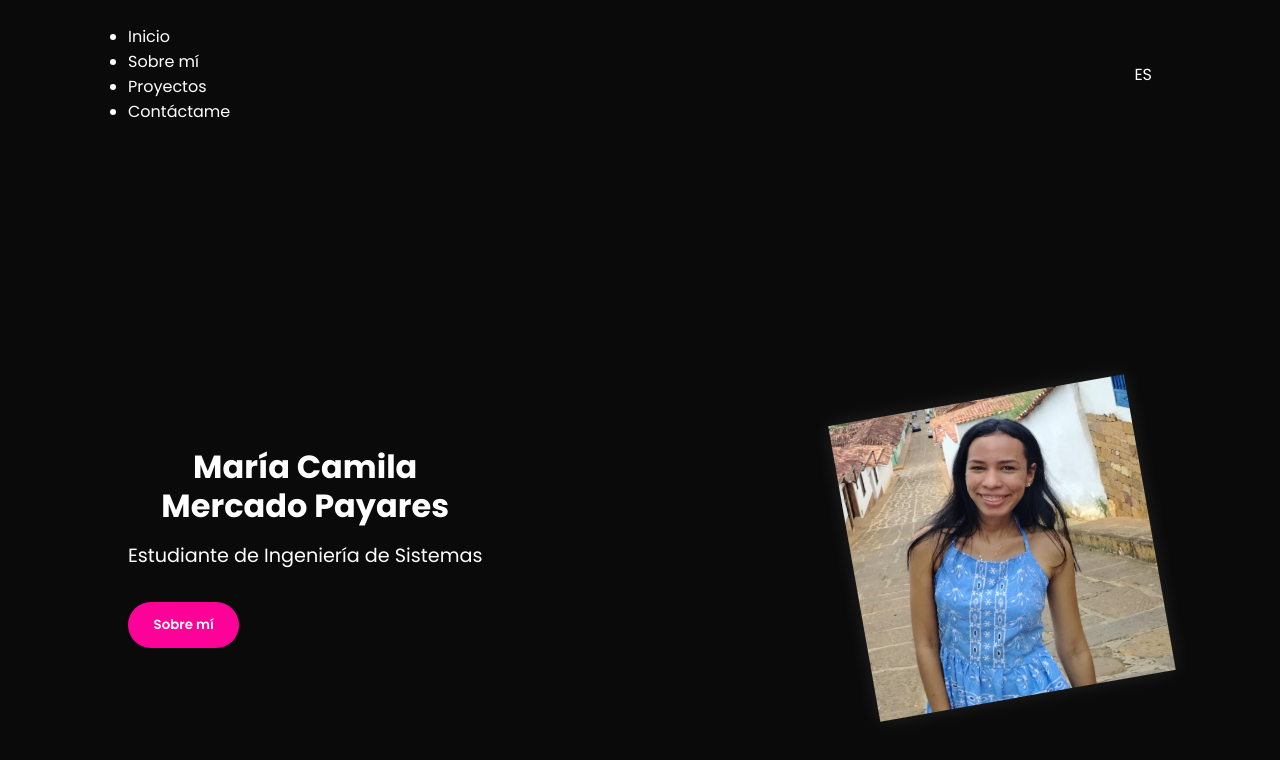
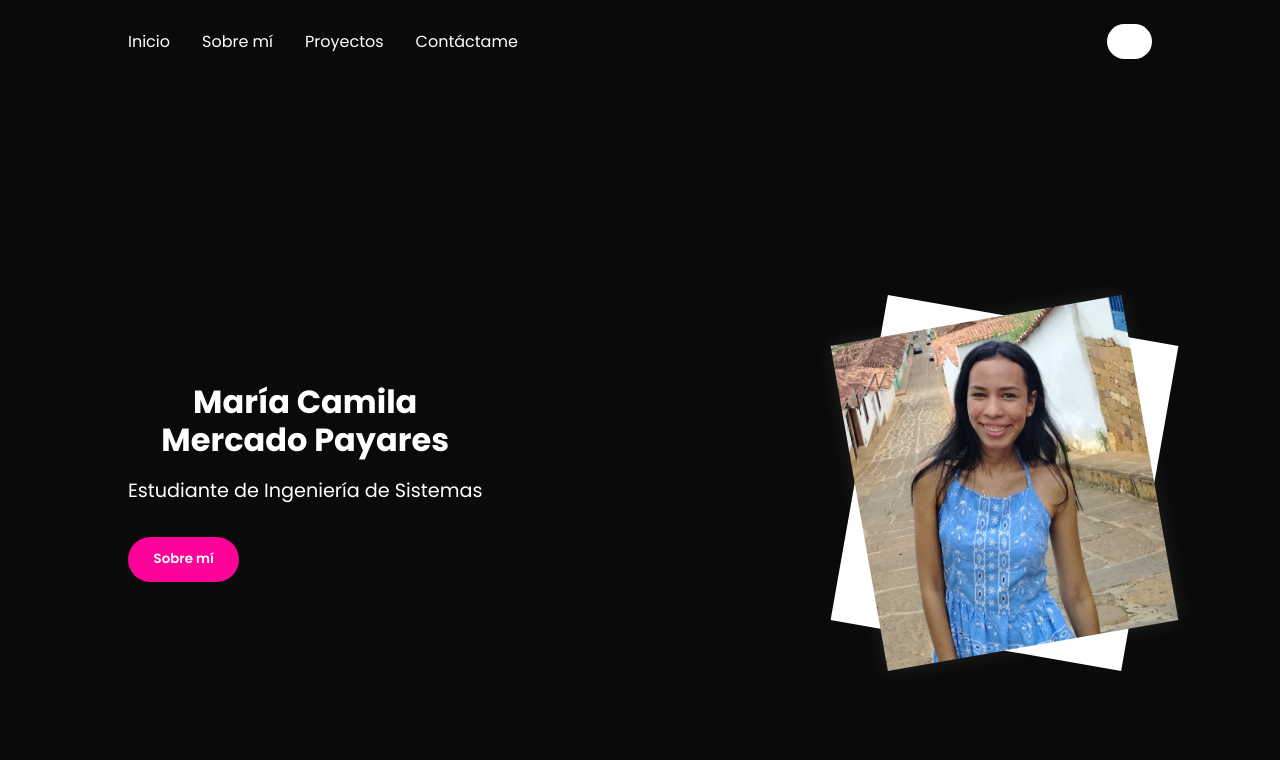
Before and after one commit to mcamilamp/my-portfolio, a React (Vite) app: page / in a window 1280 px wide. Shown: the top 760 px of the page. Built offline with nearby package versions, Linux system fonts and the light colour scheme.

Commit message:
Refactor Home and NavBar styles; adjust image dimensions and add background styling

```diff
--- a/src/assets/styles/Home.css
+++ b/src/assets/styles/Home.css
@@ -4,12 +4,6 @@
   align-items: center;
   padding: 4rem 10%;
   min-height: 100vh;
-}
-
-.home-image {
-  position: relative;
-  width: 300px;
-  height: 300px;
 }
 
 .home-content h1 {
@@ -38,10 +32,28 @@
   transition: 0.3s ease;
 }
 
+.home-image {
+  position: relative;
+  width: 295px;
+  height: 330px;
+}
+
+.image-bg {
+  position: absolute;
+  background-color: white;
+  width: 100%;
+  height: 100%;
+  top: 0;
+  left: 0;
+  transform: rotate(10deg);
+  z-index: 0;
+}
+
 .home-image img {
   width: 100%;
   height: 100%;
-  /* border-radius: 12px; */
   transform: rotate(-10deg);
   box-shadow: 0 0 20px rgba(255, 255, 255, 0.1);
+  z-index: 1;
+  position: relative;
 }
--- a/src/assets/styles/NavBar.css
+++ b/src/assets/styles/NavBar.css
@@ -7,3 +7,28 @@
   top: 0;
   z-index: 1000;
 }
+
+.nav-links {
+  list-style: none;
+  display: flex;
+  gap: 2rem;
+}
+
+.nav-links a {
+  text-decoration: none;
+  color: #ffffff;
+  font-weight: 500;
+  transition: color 0.3s ease;
+}
+
+/* Toggle */
+.toggle-container {
+  display: flex;
+  align-items: center;
+  gap: 0.5rem;
+  background-color: white;
+  padding: 0.3rem 0.6rem;
+  border-radius: 30px;
+  cursor: pointer;
+  user-select: none;
+}
--- a/src/pages/Home.jsx
+++ b/src/pages/Home.jsx
@@ -14,6 +14,7 @@ function Home() {
         <button className="btn-pink">Sobre mí</button>
       </div>
       <div className="home-image">
+        <div className="image-bg" />
         <img src={profileImage} alt="María Camila" />
       </div>
     </section>
```
